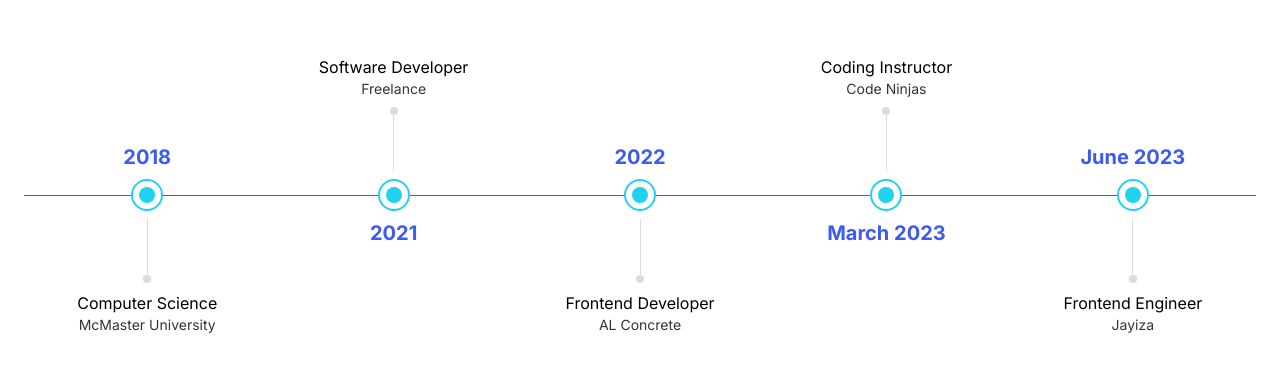
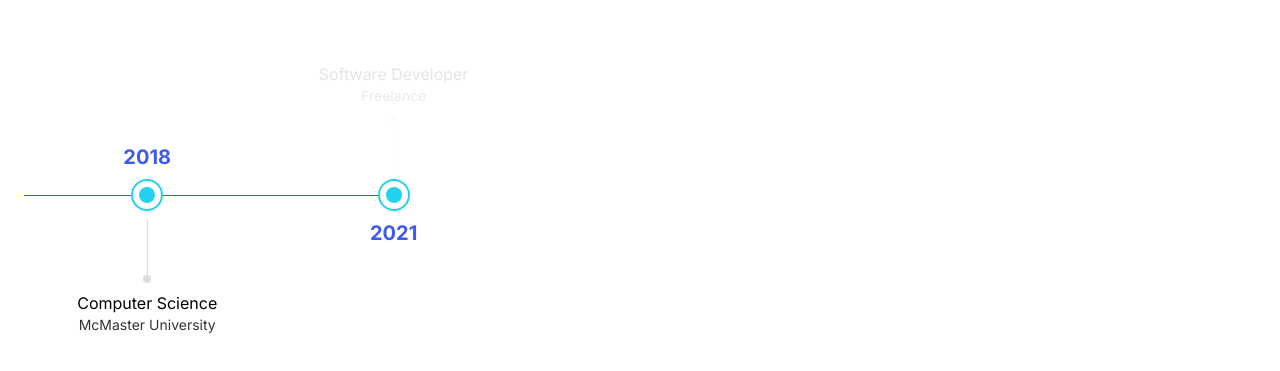
Before and after one commit to arifm6/component-factory, a Next.js app: page /sandbox in a window 1280 px wide. Shown: the part 205-576 px from the top of the page. Built offline with nearby package versions, Linux system fonts and the light colour scheme.

Commit message:
Updated Desktop Timeline Animation

```diff
--- a/src/components/Timeline/MilestoneSection.tsx
+++ b/src/components/Timeline/MilestoneSection.tsx
@@ -1,13 +1,15 @@
-import React, { useState } from "react";
+import React, { useEffect, useState } from "react";
 
 import type { ProcessedMilestone } from "./Timeline";
 import MilestoneDescription from "./MilestoneDescription";
-import { motion } from "framer-motion";
+import { motion, useAnimation } from "framer-motion";
 type MilestoneSectionProps = {
   milestone: ProcessedMilestone;
   index: number;
   mainColor: string;
   buttonColor: string;
+  animate: boolean;
+  onAnimationComplete: () => void;
 };
 
 export default function MilestoneSection({
@@ -15,18 +17,54 @@ export default function MilestoneSection({
   index,
   mainColor,
   buttonColor,
+  animate,
+  onAnimationComplete,
 }: MilestoneSectionProps) {
   const alternate = index % 2 === 0;
   const [dateIsHovered, setDateIsHovered] = useState(false);
   const initialDateProps = { width: 0, opacity: 0 };
   const animateDateProps = { width: "auto", opacity: 1 };
+  const leftLineControls = useAnimation();
+  const dateAndButtonControls = useAnimation();
+  const milestoneDescriptionControls = useAnimation();
+  const rightLineControls = useAnimation();
+  useEffect(() => {
+    const animateSection = async () => {
+      // Your animation logic for the first element
+      await leftLineControls.start({ width: "100%" });
+
+      // Animation for the date elements
+      await dateAndButtonControls.start({ opacity: 1 });
+
+      //Animation for Milestone Description Section
+      await milestoneDescriptionControls.start("visible");
+      await rightLineControls.start({ width: "100%", opacity: 1 });
+
+      // Animation for the next element, and so on...
+      // You can add more animations here
+
+      // Repeat the process for other animations
+
+      // Callback to notify the parent that animation is complete
+      onAnimationComplete();
+    };
+
+    if (animate) {
+      animateSection();
+    }
+  }, [animate]);
 
   return (
     <div className="flex justify-center items-center grow relative ">
-      <div
-        style={{ backgroundColor: mainColor }}
-        className={`grow h-[1px] bg-[${mainColor}]`}
-      ></div>
+      <div className="grow">
+        <motion.div
+          initial={{ width: 0 }}
+          animate={leftLineControls}
+          transition={{ duration: 1 }}
+          style={{ backgroundColor: mainColor }}
+          className="grow h-[1px]"
+        ></motion.div>
+      </div>
       <div
         onMouseEnter={() => setDateIsHovered(true)}
         onMouseLeave={() => {
@@ -37,7 +75,11 @@ export default function MilestoneSection({
           alternate ? "bottom-full" : "top-full"
         } text-xl font-bold my-2`}
       >
-        <div className="flex">
+        <motion.div
+          initial={{ opacity: 0 }}
+          animate={dateAndButtonControls}
+          className="flex"
+        >
           <span>{milestone.startDateString}</span>
           <motion.span
             initial={dateIsHovered ? animateDateProps : initialDateProps}
@@ -46,9 +88,12 @@ export default function MilestoneSection({
           >
             &nbsp;-&nbsp;{milestone.endDateString}
           </motion.span>
-        </div>
+        </motion.div>
       </div>
-      <div
+      <motion.div
+        initial={{ opacity: 0 }}
+        animate={dateAndButtonControls}
+        transition={{ duration: 1 }}
         style={{ borderColor: buttonColor }}
         className="relative w-8 h-8 border-2 rounded-full"
       >
@@ -56,9 +101,22 @@ export default function MilestoneSection({
           style={{ backgroundColor: buttonColor }}
           className="w-4 h-4 absolute top-1/2 -translate-y-1/2 left-1/2 -translate-x-1/2 rounded-full"
         ></div>
-      </div>
+      </motion.div>
 
-      <div
+      <motion.div
+        initial="hidden"
+        animate={milestoneDescriptionControls}
+        variants={{
+          hidden: {
+            y: "0",
+            opacity: 0,
+          },
+          visible: {
+            y: alternate ? "8px" : "-8px",
+            opacity: 1,
+          },
+        }}
+        transition={{ duration: 1 }}
         className={`absolute ${
           alternate
             ? "top-full flex-col translate-y-2"
@@ -73,11 +131,17 @@ export default function MilestoneSection({
             position={milestone.position}
           />
         </div>
+      </motion.div>
+
+      <div className="grow">
+        <motion.div
+          initial={{ width: 0, opacity: 0 }}
+          animate={rightLineControls}
+          transition={{ duration: 1 }}
+          style={{ backgroundColor: mainColor }}
+          className="grow h-[1px]"
+        ></motion.div>
       </div>
-      <div
-        style={{ backgroundColor: mainColor }}
-        className="grow h-[1px] "
-      ></div>
     </div>
   );
 }
--- a/src/components/Timeline/TimelineDesktop.tsx
+++ b/src/components/Timeline/TimelineDesktop.tsx
@@ -1,4 +1,4 @@
-import React, { useContext, useState } from "react";
+import React, { useContext, useEffect, useState } from "react";
 import MilestoneDescription from "./MilestoneDescription";
 import { motion } from "framer-motion";
 import { useRouter } from "next/navigation";
@@ -15,7 +15,18 @@ export default function TimelineDesktop({
   mainColor,
   buttonColor,
 }: TimelineDesktopProps) {
-  //   const mainColorTextStyle = { color: mainColor };
+  const [currentIndex, setCurrentIndex] = useState(0);
+
+  const onAnimationComplete = () => {
+    setCurrentIndex((prevIndex) => {
+      const nextIndex = prevIndex + 1;
+      if (nextIndex < milestones.length) {
+        return nextIndex;
+      }
+      return prevIndex;
+    });
+  };
+
   return (
     <div className="w-full flex">
       {milestones.map((milestone, index) => {
@@ -26,93 +37,11 @@ export default function TimelineDesktop({
             index={index}
             mainColor={mainColor}
             buttonColor={buttonColor}
+            animate={index === currentIndex}
+            onAnimationComplete={onAnimationComplete}
           />
         );
       })}
     </div>
-    // <div className="block w-full relative">
-    //   <div className="flex w-full items-center">
-    //     <div
-    //       style={{ backgroundColor: mainColor }}
-    //       className={`grow-[0.5] h-[1px] bg-[${mainColor}]`}
-    //     ></div>
-    //     {timelineMilestones.map((milestone, index) => {
-    //       //alternate arrow each time
-    //       const alternate = index % 2 === 0;
-    //       return (
-    //         <div className="relative flex items-center grow " key={index}>
-    //           <div
-    //             style={{ borderColor: buttonColor }}
-    //             className={`h-8 w-8 border-[2px] rounded-full relative`}
-    //           >
-    //             <div
-    //               className="absolute  inset-0 rounded-full cursor-pointer"
-    //               onClick={() => {
-    //                 milestone.redirectUrl && router.push(milestone.redirectUrl);
-    //               }}
-    //             >
-    //               <div
-    //                 style={{ backgroundColor: buttonColor }}
-    //                 className={`h-4 w-4 absolute top-1/2 -translate-y-1/2 left-1/2 -translate-x-1/2 rounded-full`}
-    //               ></div>
-    //             </div>
-    //             <div
-    //               className={`absolute flex  left-1/2  -translate-x-1/2  ${
-    //                 alternate
-    //                   ? "bottom-full -translate-y-2"
-    //                   : "top-full translate-y-2"
-    //               }`}
-    //             >
-    //               <div
-    //                 style={mainColorTextStyle}
-    //                 className={`flex flex-nowrap group items-center   font-bold text-xl`}
-    //                 onMouseEnter={() => setDateIsHovered(true)}
-    //                 onMouseLeave={() => {
-    //                   setDateIsHovered(false);
-    //                 }}
-    //               >
-    //                 <span className="whitespace-nowrap">
-    //                   {milestone.startDateString}
-    //                 </span>
-    //                 <motion.span
-    //                   initial={
-    //                     dateIsHovered ? animateDateProps : initialDateProps
-    //                   }
-    //                   animate={
-    //                     dateIsHovered ? animateDateProps : initialDateProps
-    //                   }
-    //                   className="flex whitespace-nowrap"
-    //                 >
-    //                   &nbsp;- {milestone.endDateString}
-    //                 </motion.span>
-    //               </div>
-    //             </div>
-
-    //             <div
-    //               className={`flex items-center w-full absolute ${
-    //                 alternate
-    //                   ? "flex-col top-full translate-y-2 "
-    //                   : "flex-col-reverse bottom-full -translate-y-2"
-    //               }`}
-    //             >
-    //               <div className="w-[1px] h-[49px] bg-gray-400"></div>
-    //               <div className="w-1 h-1 bg-gray-400 rounded-full"></div>
-    //               <MilestoneDescription
-    //                 company={milestone.company}
-    //                 position={milestone.position}
-    //                 startDate={milestone.startDateString}
-    //                 endDate={milestone.endDateString}
-    //               />
-    //             </div>
-    //           </div>
-    //           <div
-    //             style={{ backgroundColor: mainColor }}
-    //             className={`h-[1px] grow bg-[${mainColor}]`}
-    //           ></div>
-    //         </div>
-    //       );
-    //     })}
-    //   </div>
-    // </div>
   );
 }
```
